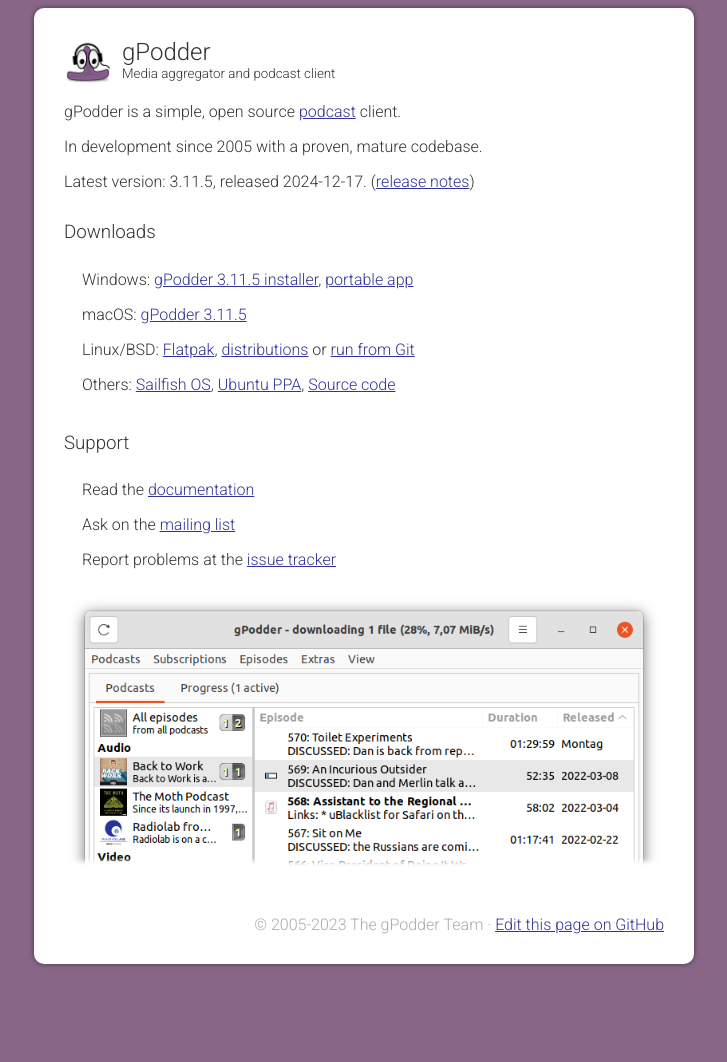
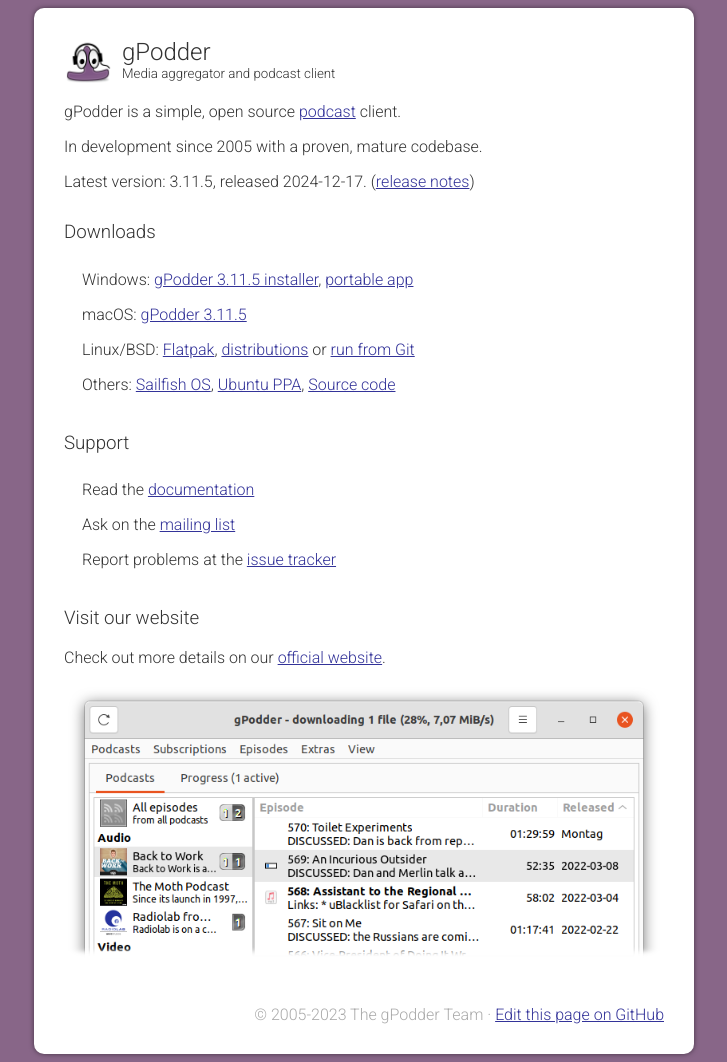
Before and after one commit to gpodder/gpodder.github.io, a Jekyll site: the page built from index.md, in a window 1280 px wide. Shown: the whole page, without its empty margins (276-1003 px from the left). Built offline with Jekyll 4.4.1, drawn with Linux system fonts in a browser that asks for light colours; our own code applies the rules of GitHub Pages for plain Markdown files; before the commit the page ends 972 px from its top, so only the background shows below that.

Commit message:
Update index.md
Add link my website

```diff
--- a/index.md
+++ b/index.md
@@ -38,6 +38,10 @@
 - Ask on the [mailing list](http://www.freelists.org/list/gpodder)
 - Report problems at the [issue tracker](https://github.com/gpodder/gpodder/issues)
 
+### Visit our website
+
+Check out more details on our [official website](http://127.0.0.1:8080).
+
 [win]: https://github.com/gpodder/gpodder/releases/download/{{site.data.windows.version}}/windows-gpodder-{{site.data.windows.version}}-installer.exe
 [win-portable]: https://github.com/gpodder/gpodder/releases/download/{{site.data.windows.version}}/windows-gpodder-{{site.data.windows.version}}-portable.exe
 [mac]: https://github.com/gpodder/gpodder/releases/download/{{site.data.macos.version}}/macOS-gPodder-{{site.data.macos.version}}.zip
```
